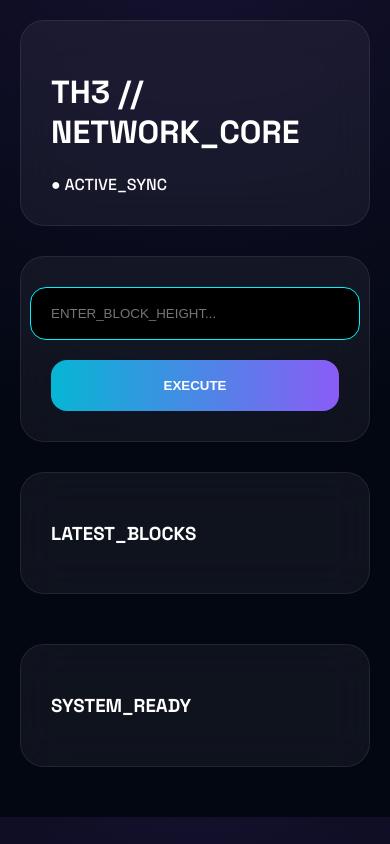
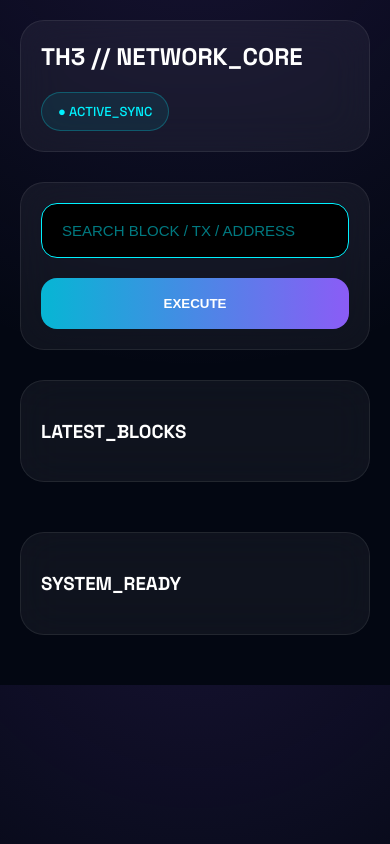
Before and after one commit to mathyias/TH3ExplorerPage, a website: page index.html in a window 390 px wide. Drawn offline with Linux system fonts and the light colour scheme; no server answers.

Commit message:
Improve explorer UI

```diff
--- a/index.html
+++ b/index.html
@@ -8,27 +8,40 @@
     <meta name="theme-color" content="#030712">
 
     <title>TH3 // NETWORK_CORE</title>
+
     <link rel="stylesheet" href="style.css">
 </head>
 <body>
 
 <div class="main-container">
+
     <header class="glass-box">
         <h1>TH3 // NETWORK_CORE</h1>
         <div class="status-pill">● ACTIVE_SYNC</div>
     </header>
 
     <section class="glass-box search-bar">
-        <input id="searchInput" placeholder="ENTER_BLOCK_HEIGHT...">
+        <input
+            id="searchInput"
+            placeholder="SEARCH BLOCK / TX / ADDRESS"
+            autocomplete="off"
+        >
         <button id="searchBtn">EXECUTE</button>
     </section>
 
     <div class="grid-layout">
-        <div class="glass-box" id="blocksContainer"><h3>LATEST_BLOCKS</h3></div>
-        <div class="glass-box" id="blockDetails"><h3>SYSTEM_READY</h3></div>
+        <div class="glass-box" id="blocksContainer">
+            <h3>LATEST_BLOCKS</h3>
+        </div>
+
+        <div class="glass-box" id="blockDetails">
+            <h3>SYSTEM_READY</h3>
+        </div>
     </div>
+
 </div>
 
 <script src="app.js"></script>
+
 </body>
 </html>
--- a/style.css
+++ b/style.css
@@ -1,50 +1,181 @@
 @import url('https://fonts.googleapis.com/css2?family=Space+Grotesk:wght@300;500;700&display=swap');
 
-:root {
-    --neon: #00f2ff;
-    --bg: #030712;
-    --panel: rgba(255, 255, 255, 0.05);
+:root{
+    --neon:#00f2ff;
+    --bg:#030712;
+    --panel:rgba(255,255,255,.05);
 }
 
-body {
-    background-color: var(--bg);
-    background-image: radial-gradient(circle at 50% -20%, rgba(139, 92, 246, 0.15) 0%, transparent 60%);
-    color: #fff;
-    font-family: 'Space Grotesk', sans-serif;
-    margin: 0; padding: 60px 20px;
-    display: flex; justify-content: center;
+*{
+    box-sizing:border-box;
 }
 
-.main-container { width: 100%; max-width: 1000px; }
-
-.glass-box {
-    background: var(--panel);
-    backdrop-filter: blur(20px);
-    border: 1px solid rgba(255, 255, 255, 0.08);
-    padding: 30px; border-radius: 24px;
-    margin-bottom: 30px;
+body{
+    background-color:var(--bg);
+    background-image:radial-gradient(circle at 50% -20%,rgba(139,92,246,.15) 0%,transparent 60%);
+    color:#fff;
+    font-family:'Space Grotesk',sans-serif;
+    margin:0;
+    padding:60px 20px;
+    display:flex;
+    justify-content:center;
 }
 
-/* Układ */
-.grid-layout { display: grid; grid-template-columns: 350px 1fr; gap: 40px; }
-.search-bar { display: flex; gap: 20px; align-items: center; }
+.main-container{
+    width:100%;
+    max-width:1100px;
+}
 
-/* Elementy */
-input { background: #000; border: 1px solid var(--neon); color: var(--neon); padding: 18px 20px; border-radius: 16px; width: 100%; }
-button { background: linear-gradient(90deg, #06b6d4, #8b5cf6); color: white; border: none; padding: 18px 40px; border-radius: 16px; font-weight: bold; cursor: pointer; }
+.glass-box{
+    background:var(--panel);
+    backdrop-filter:blur(20px);
+    border:1px solid rgba(255,255,255,.08);
+    border-radius:24px;
+    padding:30px;
+    margin-bottom:30px;
+}
 
-.block-item { padding: 15px; border-bottom: 1px solid rgba(255,255,255,0.05); cursor: pointer; transition: 0.3s; }
-.block-item:hover { background: rgba(0, 229, 255, 0.05); border-left: 3px solid var(--neon); }
+header{
+    display:flex;
+    justify-content:space-between;
+    align-items:center;
+    gap:20px;
+}
 
-.data-table { width: 100%; border-collapse: collapse; margin-top: 15px; }
-.data-table td { padding: 10px 0; border-bottom: 1px solid rgba(255,255,255,0.05); }
-.label { color: rgba(255,255,255,0.5); font-size: 12px; width: 30%; }
-.value { color: var(--neon); font-family: monospace; font-size: 14px; }
+h1{
+    margin:0;
+    font-size:32px;
+}
 
-/* Responsywność */
-@media (max-width: 768px) {
-    body { padding: 20px; }
-    .grid-layout { grid-template-columns: 1fr; gap: 20px; }
-    .search-bar { flex-direction: column; }
-    button { width: 100%; }
+.status-pill{
+    padding:10px 16px;
+    border-radius:999px;
+    background:rgba(0,242,255,.08);
+    border:1px solid rgba(0,242,255,.25);
+    color:var(--neon);
+    font-size:13px;
 }
+
+.search-bar{
+    display:flex;
+    gap:20px;
+    align-items:center;
+}
+
+input{
+    width:100%;
+    background:#000;
+    border:1px solid var(--neon);
+    color:var(--neon);
+    padding:18px 20px;
+    border-radius:16px;
+    outline:none;
+    font-size:15px;
+}
+
+input::placeholder{
+    color:rgba(0,242,255,.5);
+}
+
+button{
+    background:linear-gradient(90deg,#06b6d4,#8b5cf6);
+    color:#fff;
+    border:none;
+    padding:18px 40px;
+    border-radius:16px;
+    font-weight:700;
+    cursor:pointer;
+    transition:.2s;
+}
+
+button:hover{
+    transform:translateY(-2px);
+}
+
+.grid-layout{
+    display:grid;
+    grid-template-columns:350px 1fr;
+    gap:40px;
+}
+
+.block-item{
+    padding:15px;
+    border-bottom:1px solid rgba(255,255,255,.05);
+    cursor:pointer;
+    transition:.25s;
+    word-break:break-word;
+}
+
+.block-item:hover{
+    background:rgba(0,242,255,.05);
+    border-left:3px solid var(--neon);
+    padding-left:12px;
+}
+
+.data-table{
+    width:100%;
+    border-collapse:collapse;
+    margin-top:15px;
+}
+
+.data-table td{
+    padding:12px 0;
+    border-bottom:1px solid rgba(255,255,255,.05);
+    vertical-align:top;
+}
+
+.label{
+    width:180px;
+    color:rgba(255,255,255,.5);
+    font-size:12px;
+    letter-spacing:1px;
+}
+
+.value{
+    color:var(--neon);
+    font-family:monospace;
+    font-size:14px;
+    word-break:break-all;
+}
+
+#blocksContainer{
+    max-height:800px;
+    overflow:auto;
+}
+
+#blockDetails{
+    overflow:hidden;
+}
+
+@media(max-width:768px){
+
+    body{
+        padding:20px;
+    }
+
+    header{
+        flex-direction:column;
+        align-items:flex-start;
+    }
+
+    .grid-layout{
+        grid-template-columns:1fr;
+        gap:20px;
+    }
+
+    .search-bar{
+        flex-direction:column;
+    }
+
+    button{
+        width:100%;
+    }
+
+    h1{
+        font-size:24px;
+    }
+
+    .glass-box{
+        padding:20px;
+    }
+}
```
